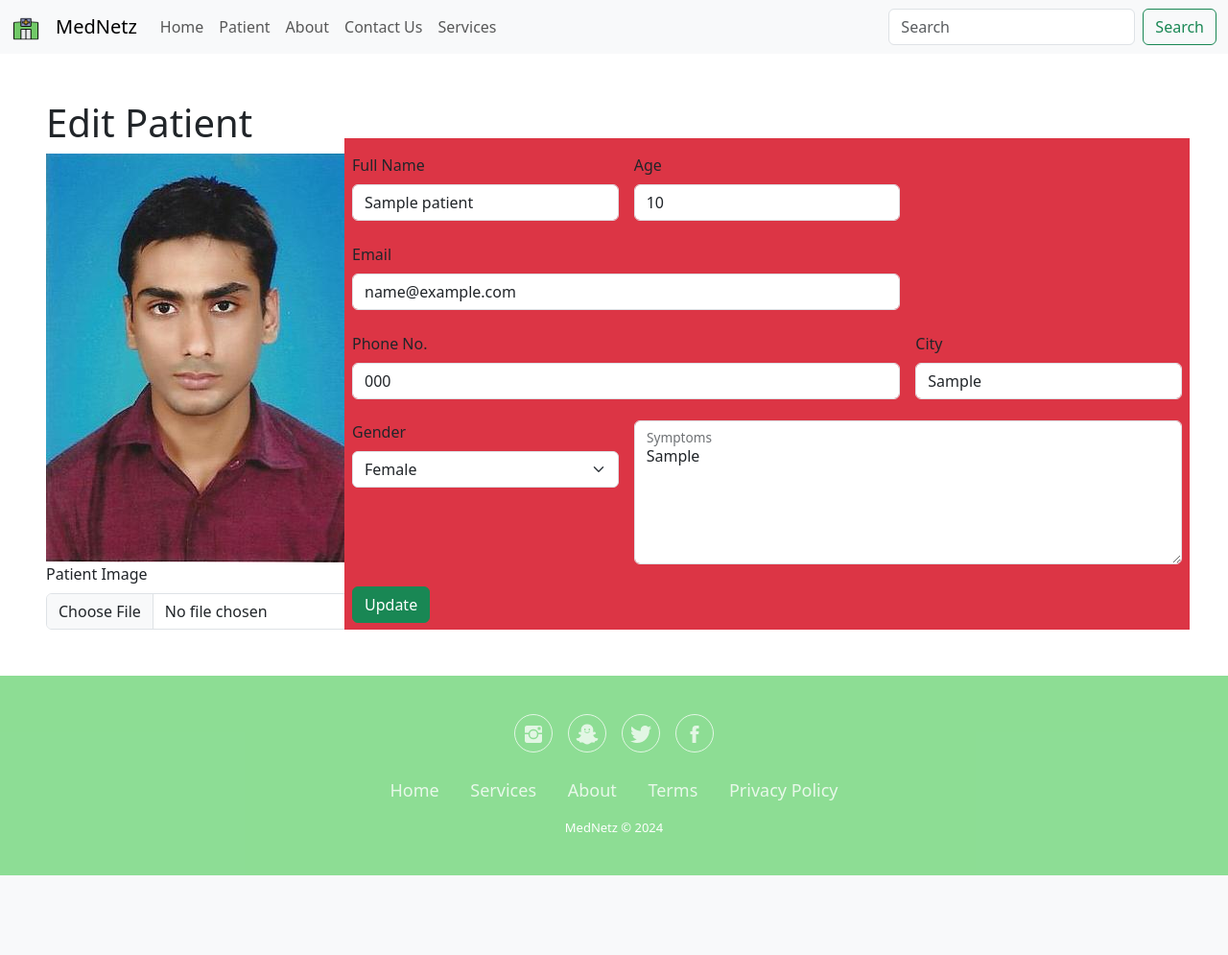
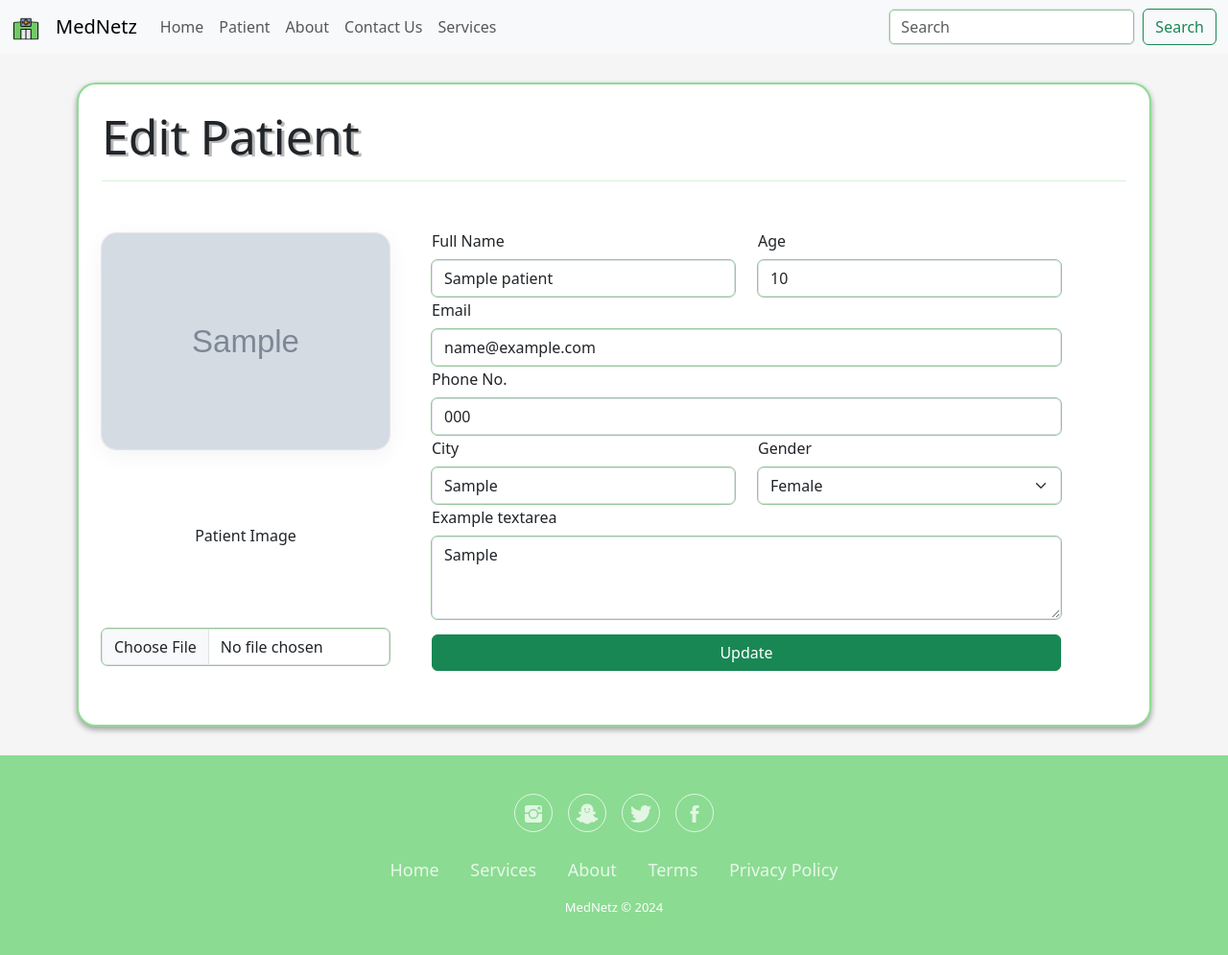
Before and after one commit to sukhioo7/django_projects, a Django app: template patient/templates/patient/update.html in a window 1280 px wide. Shown: the whole page at 96% size. Before the commit the page ends 912 px from the top, so only its background shows below. Run offline with Django 5.2, Linux system fonts and the light colour scheme; the template is opened without the code that fills it: most values are stand-ins (such as "Sample title", 1, 10 or a date in 2020); grey boxes marked "Sample" are stand-in pictures.

Commit message:
Adding Desgin

```diff
--- /dev/null
+++ b/patient/static/patient/css/update.css
@@ -0,0 +1,32 @@
+body>main{
+    background-color: white;
+    margin: 30px 80px;
+    border-radius: 20px;
+    box-shadow: rgba(0, 0, 0, 0.16) 0px 3px 6px, rgba(0, 0, 0, 0.23) 0px 3px 6px;
+    border: 2px solid rgba(118, 214, 127, 0.831);
+}
+body{
+    background-color:  #F5F5F5;
+}
+form>div>img{
+    border-radius: 15px;
+    box-shadow: rgba(0, 0, 0, 0.05) 0px 6px 24px 0px, rgba(0, 0, 0, 0.08) 0px 0px 0px 1px;
+    width: 300px;
+}
+form>div{
+    display: grid;
+    place-items: center;
+}
+hr{
+    color: rgb(91, 206, 103);
+}
+h1{
+    font-size: 50px;
+    text-shadow: 3px 2px 0px rgba(0, 0, 0, 0.28);
+}
+input,textarea,select{
+    outline: 1px solid rgba(92, 166, 99, 0.64);
+}
+label{
+    margin-top: 2px;
+}
--- a/patient/templates/patient/update.html
+++ b/patient/templates/patient/update.html
@@ -9,43 +9,52 @@
         integrity="sha384-T3c6CoIi6uLrA9TneNEoa7RxnatzjcDSCmG1MXxSR1GAsXEV/Dwwykc2MPK8M2HN" crossorigin="anonymous">
     <link rel="stylesheet" href="https://cdnjs.cloudflare.com/ajax/libs/ionicons/2.0.1/css/ionicons.min.css">
     <link rel="stylesheet" href="{% static 'css/nav_foot.css' %}">
+    <link rel="stylesheet" href="{% static 'patient/css/update.css' %}">
     <title>Edit Patient</title>
 </head>
 
 <body>
     {% include 'navbar.html' %}
-    <main class=" m-5">
+    <main class="p-4">
         <h1>Edit Patient</h1>
+        <hr>
         <div>
             <form action="{% url 'patient:update_patient' id=patient.patient_id %}" enctype="multipart/form-data" method="POST" class="d-flex">
                 {% csrf_token %}
-                <div class="">
-                    <img src="{% static 'patient/img/patient.jpg' %}" alt="">
+                <div>
+                    <img src="{{patient.patient_image.url}}" alt="">
                     <label for="formFile" class="form-label">Patient Image</label>
                     <input class="form-control" name="photo" type="file" id="formFile">
                 </div>
-                <div class="row g-3 bg-danger w-auto">
-                    <div class="col-md-4">
+                <div class="row g-2 m-3 p-3">
+                    <div class="row">
+                        <div class="col">
                             <label for="inputEmail4" class="form-label">Full Name</label>
                             <input type="text" name="full_name" value="{{patient.patient_name}}" class="form-control" id="Full Name">
                         </div>
-                    <div class="col-md-4">
+                        <div class="col">
                             <label for="inputPassword4" class="form-label">Age</label>
                             <input type="number" name="age" value="{{patient.patient_age}}" class="form-control" id="Age">
                         </div>
-                    <div class="col-8">
+                    </div>
+                    <div class="row">
+                        <div>
                             <label for="inputAddress" class="form-label">Email</label>
                             <input type="email" name="email" value="{{patient.patient_email}}" class="form-control" id="inputAddress" placeholder="Email">
                         </div>
-                    <div class="col-8">
+                    </div>
+                    <div class="row">
+                        <div>
                             <label for="inputAddress2" class="form-label">Phone No.</label>
                             <input type="number" name="phone" value="{{patient.patient_phone}}" class="form-control" id="inputAddress2" placeholder="Phone No.">
                         </div>
-                    <div class="col-md-4">
+                    </div>
+                    <div class="row">
+                        <div class="col">
                             <label for="inputCity" class="form-label">City</label>
                             <input type="text" name="city" value="{{patient.patient_city}}" class="form-control" id="inputCity">
                         </div>
-                    <div class="col-md-4">
+                        <div class="col">
                             <label for="inputState" class="form-label">Gender</label>
                             <select name="gender" id="inputState" class="form-select">
                                 {% if patient.patient_gender == 'male' %}
@@ -57,15 +66,17 @@
                                 {% endif %}
                             </select>
                         </div>
-                    <div class="col-8">
-                        <div class="form-floating">
-                            <textarea name="symptoms" class="form-control" placeholder="Leave a comment here"
-                                id="floatingTextarea2" style="height: 150px">{{patient.patient_symptoms}}</textarea>
-                            <label for="floatingTextarea2">Symptoms</label>
+                    </div>
+                    <div class="row">
+                        <div class="mb-3">
+                            <label for="exampleFormControlTextarea1" class="form-label">Example textarea</label>
+                            <textarea class="form-control" id="exampleFormControlTextarea1" rows="3">{{patient.patient_symptoms}}</textarea>
                         </div>
                     </div>
-                    <div class="col-8">
-                        <button type="submit" name="edit_patient" class="btn btn-success">Update</button>
+                    <div class="row">
+                        <div >
+                            <button type="submit" name="edit_patient" class="btn btn-success w-100">Update</button>
+                        </div>
                     </div>
                 </div>
             </form>
```
Lines whose indentation alone changed are shown as unchanged.
